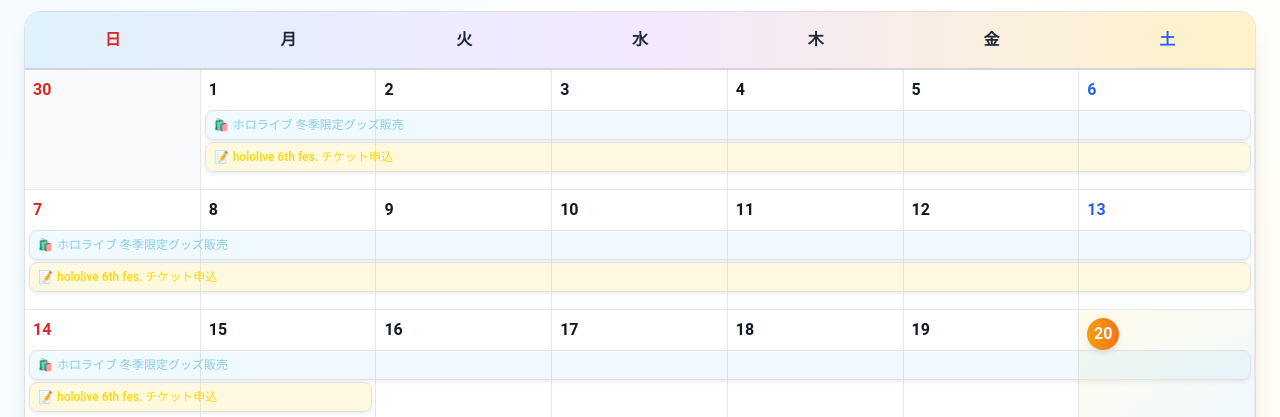
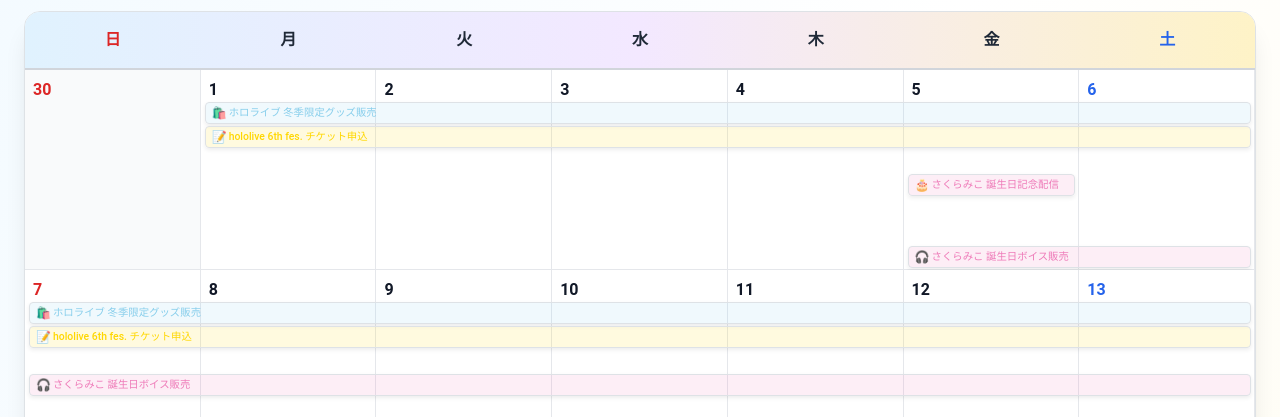
Before and after one commit to Ryu0127/public-r-system-front, a React (Create React App) app: page /events/calendar in a window 1280 px wide. Shown: the part 535-952 px from the top of the page. Built offline with nearby package versions, Linux system fonts and the light colour scheme; no server answers; the HTML template or start-up script is replaced by a standard one.

Commit message:
イベント表示を最適化: 1日最大7件表示可能に調整

```diff
--- a/src/features/events/events-calendar/components/EventsCalendarGrid.tsx
+++ b/src/features/events/events-calendar/components/EventsCalendarGrid.tsx
@@ -250,7 +250,7 @@ const EventsCalendarGrid: React.FC<EventsCalendarGridProps> = ({
                   return (
                     <div
                       key={dayIndex}
-                      className={`min-h-[120px] border-b border-r p-2 transition-all ${
+                      className={`min-h-[200px] border-b border-r p-2 transition-all ${
                         !calendarDay.isCurrentMonth
                           ? 'bg-gray-50'
                           : calendarDay.isToday
@@ -260,9 +260,9 @@ const EventsCalendarGrid: React.FC<EventsCalendarGridProps> = ({
                     >
                       {/* 日付表示 */}
                       <div
-                        className={`text-sm md:text-base font-semibold mb-2 ${
+                        className={`text-sm md:text-base font-semibold mb-1 ${
                           calendarDay.isToday
-                            ? 'bg-gradient-to-r from-amber-500 to-orange-500 text-white rounded-full w-8 h-8 flex items-center justify-center shadow-md'
+                            ? 'bg-gradient-to-r from-amber-500 to-orange-500 text-white rounded-full w-7 h-7 flex items-center justify-center shadow-md text-xs'
                             : dayOfWeek === 0
                             ? 'text-red-600'
                             : dayOfWeek === 6
@@ -280,7 +280,7 @@ const EventsCalendarGrid: React.FC<EventsCalendarGridProps> = ({
               </div>
 
               {/* イベントバー（絶対配置） */}
-              <div className="absolute top-10 left-0 right-0 pointer-events-none">
+              <div className="absolute top-8 left-0 right-0 pointer-events-none">
                 <div className="grid grid-cols-7">
                   {weekEventBars.map((bar, barIndex) => {
                     const leftOffset = (bar.startCol / 7) * 100;
@@ -291,7 +291,7 @@ const EventsCalendarGrid: React.FC<EventsCalendarGridProps> = ({
                         key={`${bar.event.id}-${barIndex}`}
                         className="col-span-7 relative pointer-events-auto"
                         style={{
-                          marginTop: `${barIndex * 32}px`,
+                          marginTop: `${barIndex * 24}px`,
                         }}
                       >
                         <div
@@ -305,14 +305,16 @@ const EventsCalendarGrid: React.FC<EventsCalendarGridProps> = ({
                           onClick={() => onEventClick?.(bar.event)}
                         >
                           <div
-                            className="text-xs px-2 py-1.5 rounded-lg shadow-sm hover:shadow-md transition-all border border-opacity-20"
+                            className="px-1.5 py-0.5 rounded shadow-sm hover:shadow-md transition-all border border-opacity-20"
                             style={{
                               backgroundColor: bar.event.color + '20',
                               borderColor: bar.event.color,
+                              fontSize: '0.65rem',
+                              lineHeight: '1.2',
                             }}
                           >
-                            <div className="flex items-center gap-1 overflow-hidden">
-                              <span className="flex-shrink-0">
+                            <div className="flex items-center gap-0.5 overflow-hidden">
+                              <span className="flex-shrink-0 text-xs">
                                 {getEventTypeIcon(bar.event.type)}
                               </span>
                               <span
```
